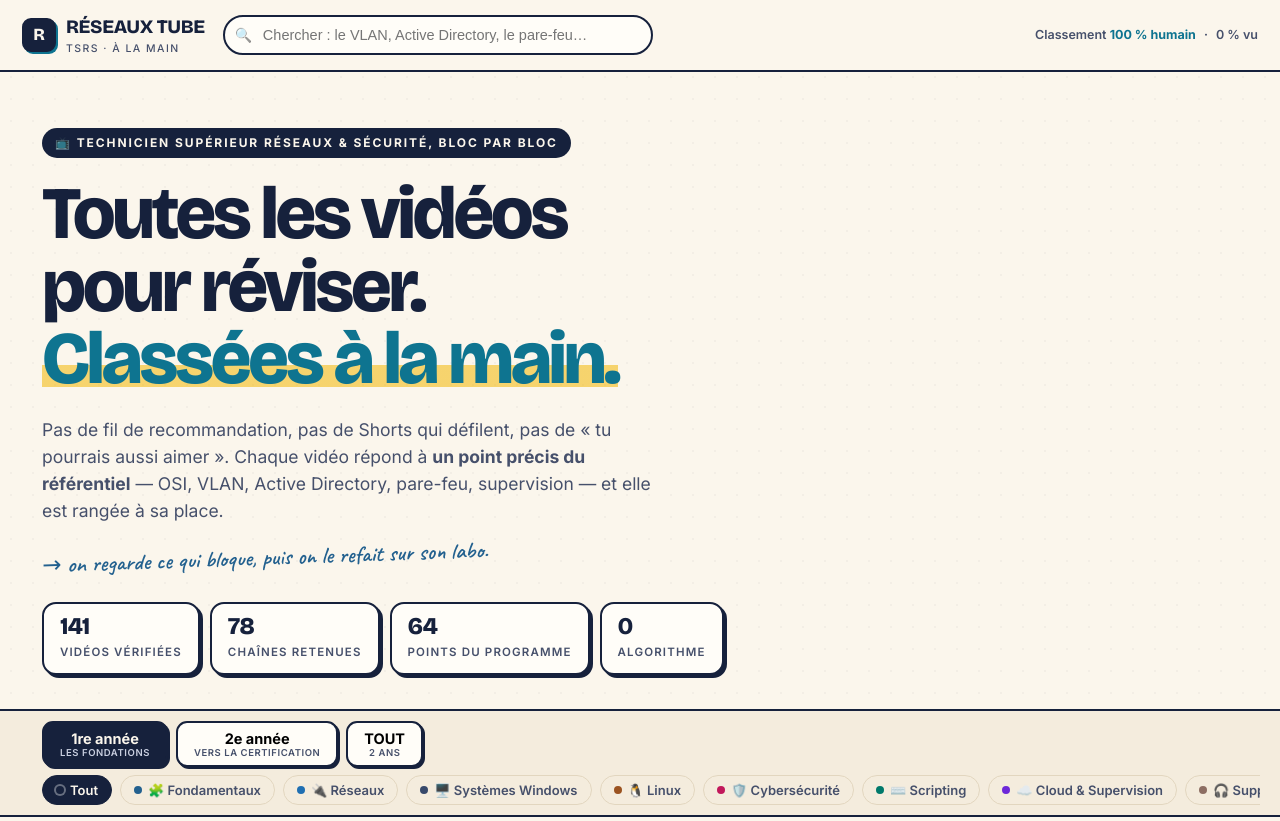
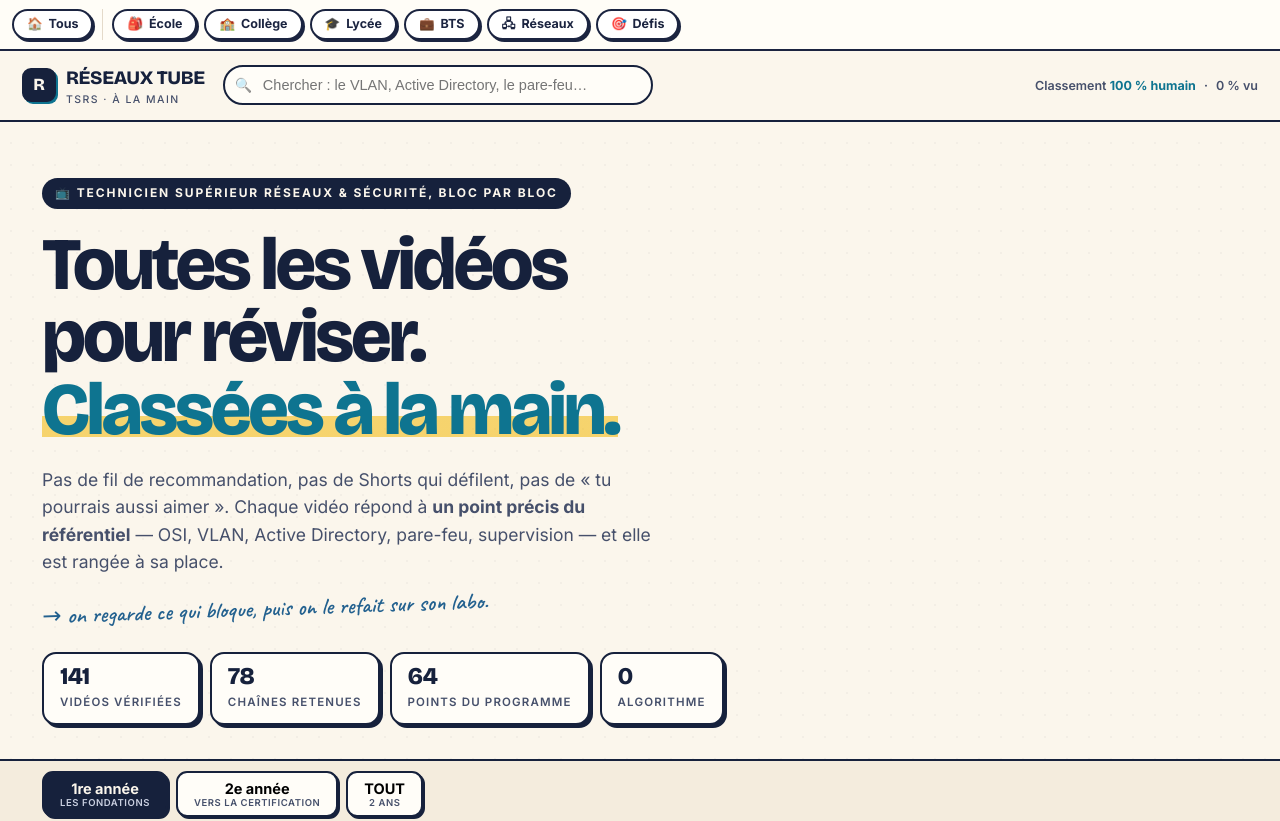
Before and after one commit to hassanijacques-boop/reseaux-tube, a plain HTML site: page index.html in a window 1280 px wide. Shown: the top 821 px of the page. Drawn offline with nearby package versions, Linux system fonts and the light colour scheme.

Commit message:
Barre de navigation unifiee entre tous les tubes

```diff
--- a/index.html
+++ b/index.html
@@ -190,6 +190,24 @@ footer b{color:var(--ink)}
 </style>
 </head>
 <body>
+<style>
+.tubebar{display:flex;gap:7px;overflow-x:auto;padding:9px 12px;background:#FFFDF7;border-bottom:2px solid #1B2440;
+  -webkit-overflow-scrolling:touch;scrollbar-width:none;font-family:Inter,system-ui,-apple-system,sans-serif;position:relative}
+.tubebar::-webkit-scrollbar{display:none}
+.tubebar a{flex:0 0 auto;display:flex;align-items:center;gap:6px;padding:7px 13px;border:2px solid #1B2440;border-radius:999px;
+  background:#fff;color:#1B2440;font-size:12.5px;font-weight:700;line-height:1;text-decoration:none;white-space:nowrap;
+  box-shadow:2px 2px 0 #1B2440;transition:transform .1s,box-shadow .1s}
+.tubebar a:hover{transform:translate(-1px,-1px);box-shadow:3px 3px 0 #1B2440}
+.tubebar a:active{transform:translateY(2px);box-shadow:none}
+.tubebar a.on{background:#1B2440;color:#fff;box-shadow:2px 2px 0 #F5A623}
+.tubebar a.on .num{color:#F5A623}
+.tubebar .sep{flex:0 0 auto;width:1px;align-self:stretch;background:#E4DACA;margin:0 2px}
+.tubebar{position:relative}
+.tubebar .fade{position:absolute;right:0;top:0;bottom:0;width:36px;pointer-events:none;
+  background:linear-gradient(90deg,rgba(255,253,247,0),#FFFDF7 78%);border-radius:0}
+@media(max-width:620px){.tubebar{padding:8px 10px;gap:6px}.tubebar a{padding:6px 11px;font-size:11.5px}}
+</style>
+<nav class="tubebar" aria-label="Navigation entre les sites"><a href="https://hassanijacques-boop.github.io/tube/" title="l'ensemble des niveaux"><span class="num">🏠</span>Tous</a><span class="sep"></span><a href="https://hassanijacques-boop.github.io/ecoletube/" title="CP → CM2"><span class="num">🎒</span>École</a><a href="https://hassanijacques-boop.github.io/college-tube/" title="6e → 3e"><span class="num">🏫</span>Collège</a><a href="https://hassanijacques-boop.github.io/lycee-tube/" title="2de → Tle"><span class="num">🎓</span>Lycée</a><a href="https://hassanijacques-boop.github.io/bts-tube/" title="GME"><span class="num">💼</span>BTS</a><a href="https://hassanijacques-boop.github.io/reseaux-tube/" on aria-current="page" title="TSRS"><span class="num">🖧</span>Réseaux</a><a href="https://hassanijacques-boop.github.io/defi-ecole/" title="réviser en jouant"><span class="num">🎯</span>Défis</a><span class="fade"></span></nav>
 
 <header class="top">
   <div class="brand"><span class="mark">R</span><span>RÉSEAUX TUBE<small>TSRS · à la main</small></span></div>
```
Also changed, not shown: template.html (+18 -0 lines).
